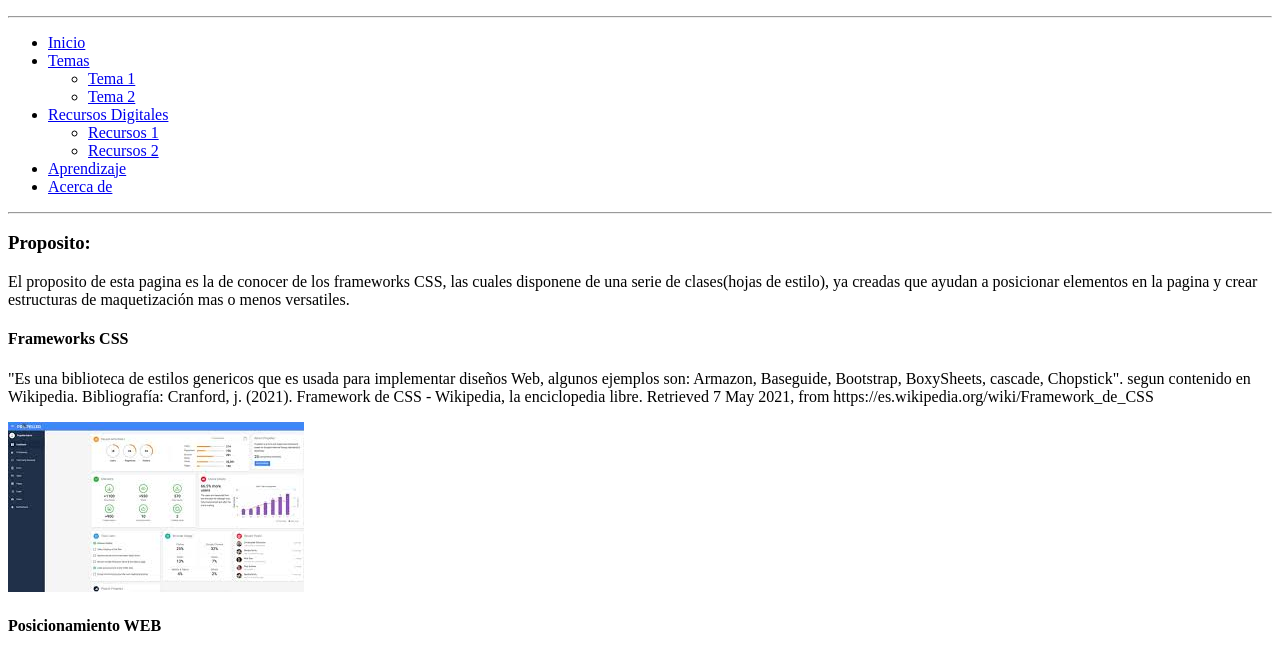
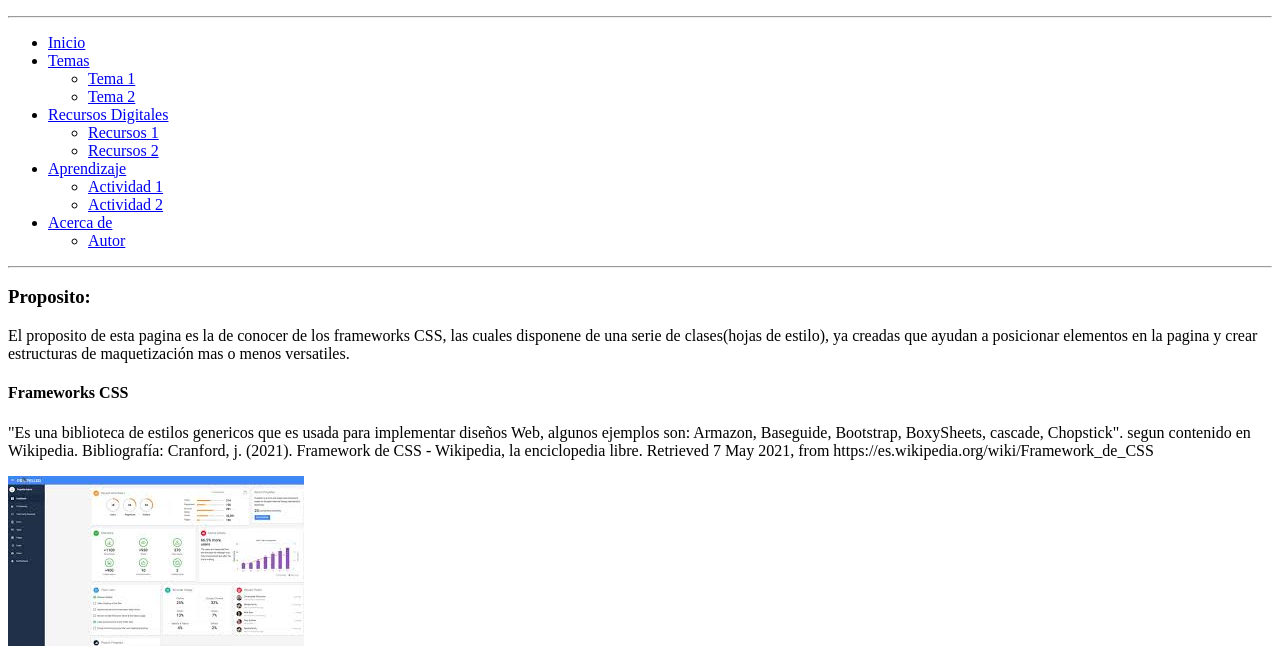
Before and after one commit to eamendozam2/DSW-EDWIN-MENDOZA, a plain HTML site: page Fase2/desing.html in a window 1280 px wide. Shown: the part 105-758 px from the top of the page. Drawn offline with Linux system fonts and the light colour scheme.

Commit message:
adicion de vinculos en actividades

```diff
--- a/Fase2/desing.html
+++ b/Fase2/desing.html
@@ -28,8 +28,18 @@
                     <li><a href="#">Recursos 2</a></li>
                 </ul>
             </LI>
-            <LI> <a href="#">Aprendizaje</a></LI>
-            <LI><a href="#">Acerca de</a></LI>
+            <LI> <a href="#">Aprendizaje</a>
+            <ul>
+                <li><a href="#">Actividad 1</a></li>
+                <li><a href="#">Actividad 2</a></li>
+            </ul>
+            </LI>
+
+            <LI><a href="#">Acerca de</a>
+            <ul>
+                <li> <a href="#">Autor</a></li>
+            </ul>
+            </LI>
         </UL>
     </NAV>
     <hr>
```
